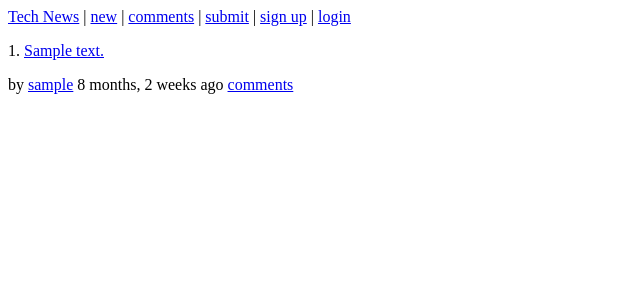
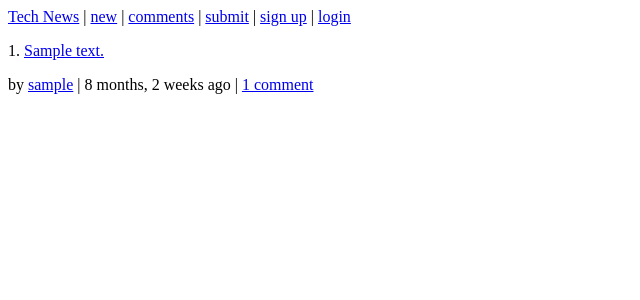
Before and after one commit to mobiusxs/technews, a Django app: page / in a window 1280 px wide. Shown: the top 300 px of the page, without its empty margins (0-640 px from the left). Run offline with Django 3.2, Linux system fonts and the light colour scheme; tables that the repository leaves empty hold one stand-in row (values such as "Sample post").

Commit message:
add conditional rendering based on the number of comments

```diff
--- a/index/templates/index/links.html
+++ b/index/templates/index/links.html
@@ -6,7 +6,19 @@
     {% for link in object_list %}
         <div>
             <p>{{ forloop.counter0|add:page_obj.start_index }}. <a href="{{ link.url }}">{{ link.text }}</a></p>
-            <p>by <a href="{% url 'index:profile' link.author.username %}">{{ link.author.username }}</a> {{ link.created|timesince }} ago <a href="{% url 'index:thread' link.id %}">comments</a></p>
+            <p>
+                by <a href="{% url 'index:profile' link.author.username %}">{{ link.author.username }}</a> |
+                {{ link.created|timesince }} ago |
+                <a href="{% url 'index:thread' link.id %}">
+                    {% if link.comment_count == 0 %}
+                        discuss
+                    {% elif link.comment_count == 1 %}
+                        1 comment
+                    {% else %}
+                        {{ link.comment_count }} comments
+                    {% endif %}
+                </a>
+            </p>
         </div>
     {% empty %}
         <div>
```
